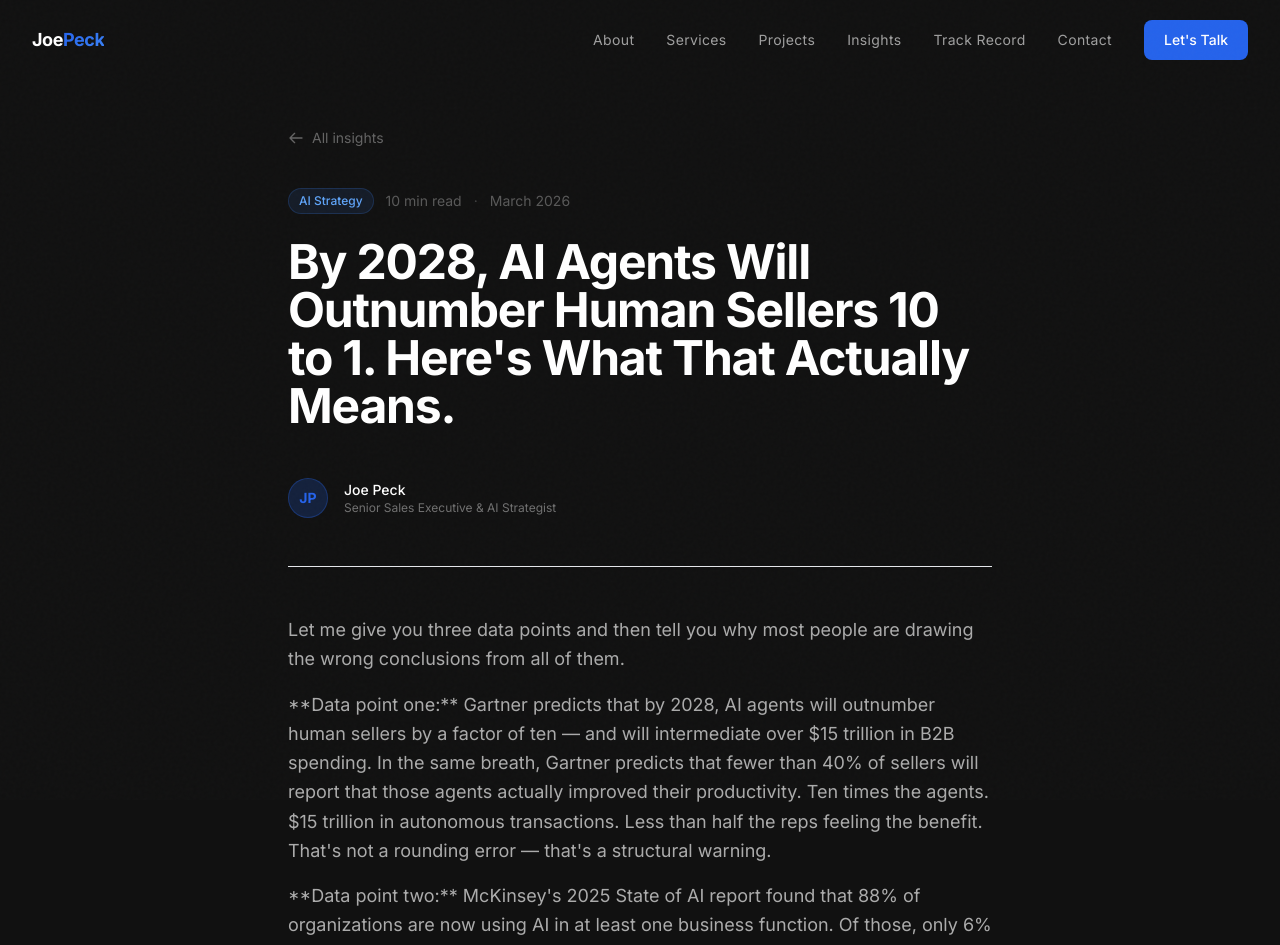
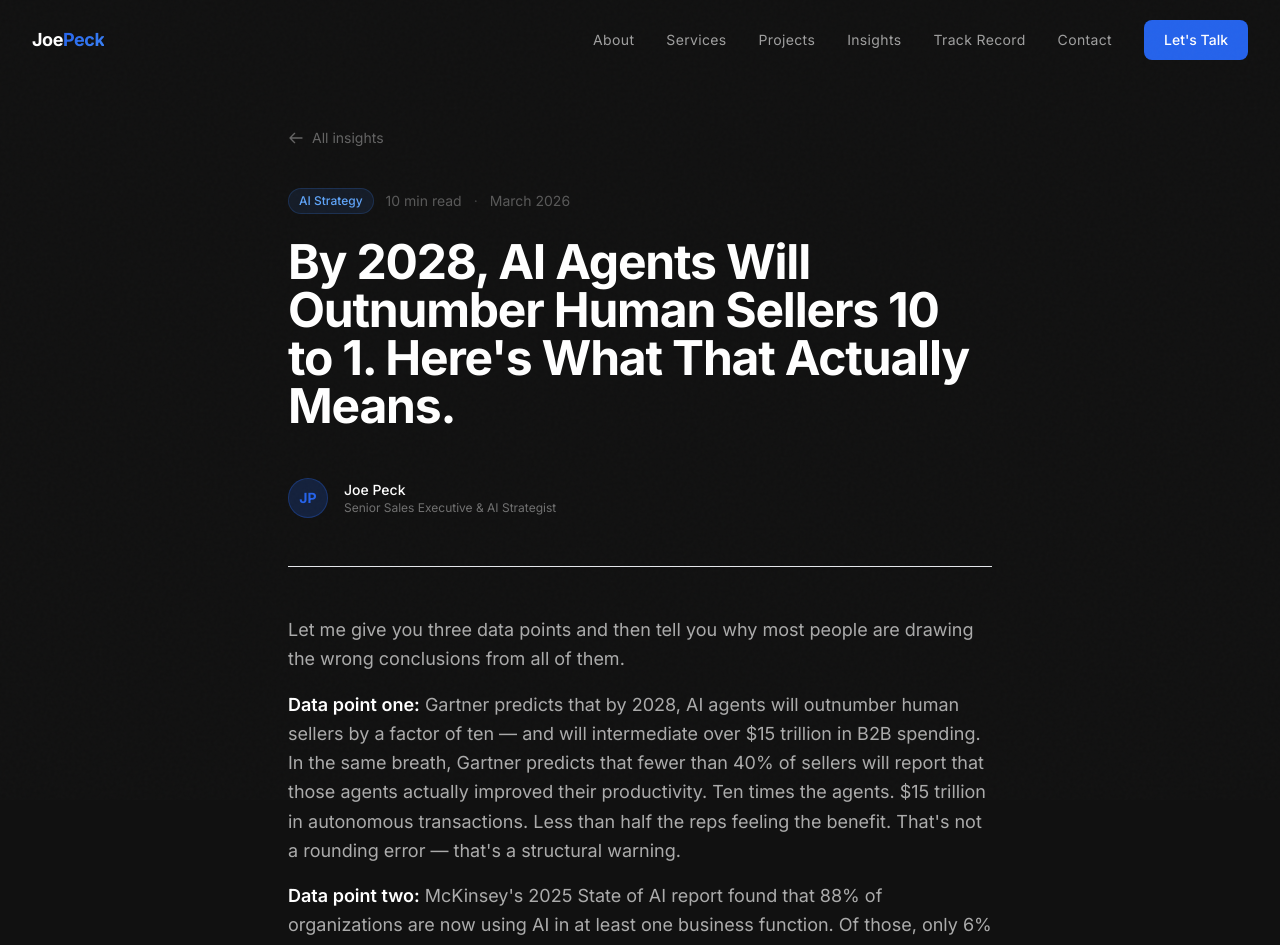
Before and after one commit to josephppeck-wq/joepeck-ai, a Next.js app: page /blog/ai-agents-will-outnumber-sellers in a window 1280 px wide. Shown: the top 945 px of the page. Built offline with nearby package versions, Linux system fonts and the light colour scheme.

Commit message:
Fix: render **bold** and *italic* inline in all blog post content

```diff
--- a/app/blog/[slug]/page.tsx
+++ b/app/blog/[slug]/page.tsx
@@ -666,6 +666,20 @@ export function generateMetadata({ params }: { params: { slug: string } }): Meta
   };
 }
 
+function renderInline(text: string): React.ReactNode {
+  // Handle **bold** and *italic* inline
+  const parts = text.split(/(\*\*[^*]+\*\*|\*[^*]+\*)/g);
+  return parts.map((part, idx) => {
+    if (part.startsWith("**") && part.endsWith("**")) {
+      return <strong key={idx} className="text-white font-semibold">{part.slice(2, -2)}</strong>;
+    }
+    if (part.startsWith("*") && part.endsWith("*")) {
+      return <em key={idx}>{part.slice(1, -1)}</em>;
+    }
+    return part;
+  });
+}
+
 function renderContent(content: string) {
   const lines = content.split("\n");
   const elements: React.ReactNode[] = [];
@@ -676,28 +690,28 @@ function renderContent(content: string) {
     if (line.startsWith("## ")) {
       elements.push(
         <h2 key={i} className="text-2xl font-bold text-white mt-12 mb-6 leading-snug">
-          {line.slice(3)}
+          {renderInline(line.slice(3))}
         </h2>
       );
     } else if (line.startsWith("### ")) {
       elements.push(
         <h3 key={i} className="text-xl font-semibold text-white mt-8 mb-4 leading-snug">
-          {line.slice(4)}
+          {renderInline(line.slice(4))}
         </h3>
       );
     } else if (line.match(/^- \*\*(.+?)\*\*:/)) {
       const match = line.match(/^- \*\*(.+?)\*\*: (.+)$/);
       if (match) {
         elements.push(
-          <li key={i} className="text-white/65 leading-relaxed mb-3 ml-4">
-            <strong className="text-white/90">{match[1]}</strong>: {match[2]}
+          <li key={i} className="text-white/65 leading-relaxed mb-3 ml-4 list-disc">
+            <strong className="text-white/90">{match[1]}</strong>: {renderInline(match[2])}
           </li>
         );
       }
     } else if (line.startsWith("- ")) {
       elements.push(
         <li key={i} className="text-white/65 leading-relaxed mb-2 ml-4 list-disc">
-          {line.slice(2)}
+          {renderInline(line.slice(2))}
         </li>
       );
     } else if (line.trim() === "") {
@@ -707,7 +721,7 @@ function renderContent(content: string) {
     } else {
       elements.push(
         <p key={i} className="text-white/65 leading-relaxed text-lg mb-0">
-          {line}
+          {renderInline(line)}
         </p>
       );
     }
```
